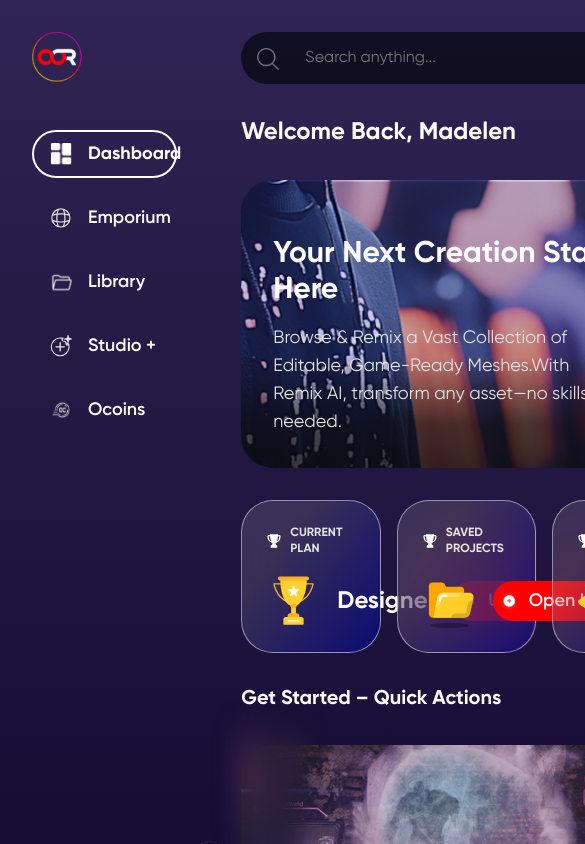
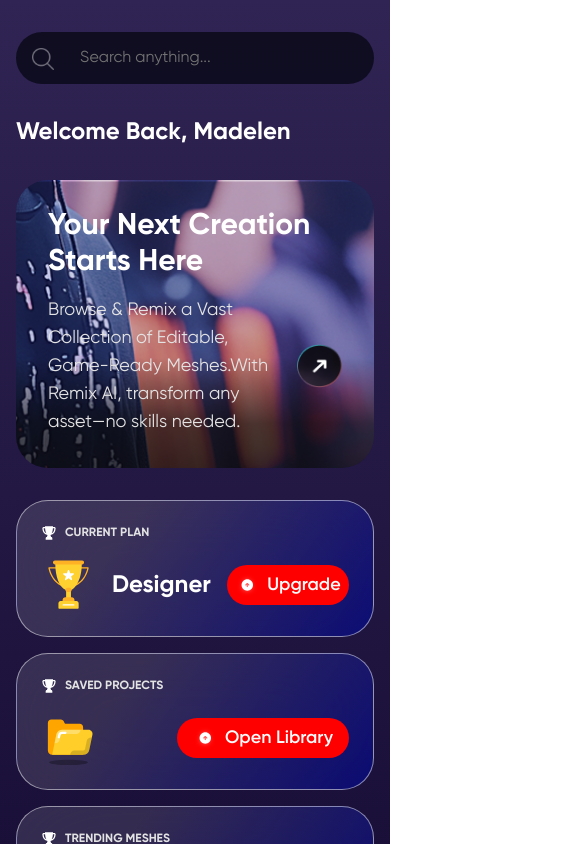
Before and after one commit to mehdi049/gamified-dashboard, a Next.js app: page / in a window 390 px wide. Shown: the top 844 px of the page, 585 px wide, since content can reach past the window. Built offline with nearby package versions, Linux system fonts and the light colour scheme.

Commit message:
Refactor layout and styles for Highlights, Navbar, RightSidebar, and Home components; enhance responsiveness and structure

```diff
--- a/src/app/(home)/_components/highlights.tsx
+++ b/src/app/(home)/_components/highlights.tsx
@@ -24,7 +24,8 @@ export const Highlights = () => {
   ]
 
   return (
-    <div className="grid grid-cols-3 items-center gap-4">
+    <div className="overflow-auto pb-2">
+      <div className="grid grid-cols-1 items-center gap-4 lg:min-w-6xl lg:grid-cols-3">
         {hightLightItems.map((item, index) => (
           <HightLightItem
             key={index}
@@ -34,6 +35,7 @@ export const Highlights = () => {
             ctaText={item.ctaText}
           />
         ))}
+      </div>
     </div>
   )
 }
--- a/src/app/(home)/page.tsx
+++ b/src/app/(home)/page.tsx
@@ -7,7 +7,7 @@ import { QuickActions } from './_components/quick-actions'
 export default function Home() {
   return (
     <>
-      <div className="grow space-y-8 px-8">
+      <div className="grow space-y-8 overflow-x-hidden">
         <SearchForm />
 
         <H2 className="text-white">Welcome Back, Madelen</H2>
--- a/src/app/layout.tsx
+++ b/src/app/layout.tsx
@@ -44,14 +44,16 @@ export default function RootLayout({
   return (
     <html lang="en">
       <body
-        className={`${gilroyFont.variable} font-gilroy flex min-h-screen w-full justify-between py-8 antialiased`}
+        className={`${gilroyFont.variable} font-gilroy antialiased`}
         style={{
           background: 'linear-gradient(180deg, #2F2453 0%, #0D0429 100%)',
         }}
       >
-        <Navbar />
-        {children}
-        <RightSidebar />
+        <main className="flex min-h-screen w-full justify-between gap-0 px-4 py-8 md:gap-12">
+          <Navbar />
+          {children}
+          <RightSidebar />
+        </main>
       </body>
     </html>
   )
--- a/src/components/navbar/index.tsx
+++ b/src/components/navbar/index.tsx
@@ -4,12 +4,14 @@ import Image from 'next/image'
 
 export const Navbar = () => {
   return (
-    <div className="flex min-h-[calc(100vh-64px)] w-full max-w-max flex-col justify-between gap-4 px-8">
-      <div className="space-y-12">
-        <Image src="/svg/logo.svg" alt="logo" width={50} height={50} />
-        <TopNavLinks />
+    <div>
+      <div className="hidden min-h-[calc(100vh-64px)] w-[180px] flex-col justify-between gap-4 md:flex">
+        <div className="space-y-12">
+          <Image src="/svg/logo.svg" alt="logo" width={50} height={50} />
+          <TopNavLinks />
+        </div>
+        <BottomNavLinks />
       </div>
-      <BottomNavLinks />
     </div>
   )
 }
--- a/src/components/right-sidebar/index.tsx
+++ b/src/components/right-sidebar/index.tsx
@@ -14,7 +14,7 @@ export const RightSidebar = () => {
   }
 
   return (
-    <div className="min-h-[calc(100vh-64px)] w-full max-w-80 space-y-8">
+    <div className="hidden min-h-[calc(100vh-64px)] w-[400px] space-y-8 pr-8 lg:block">
       <NavSection />
       <div className="mx-auto max-w-64 space-y-4 divide-y divide-white/30">
         <ProfileInfo profile={profile} />
--- a/src/components/right-sidebar/nav-section.tsx
+++ b/src/components/right-sidebar/nav-section.tsx
@@ -2,7 +2,7 @@ import Image from 'next/image'
 
 export const NavSection = () => {
   return (
-    <div className="flex items-center gap-8">
+    <div className="flex items-center justify-center gap-8">
       <div className="relative flex w-full max-w-max items-center justify-between gap-3 rounded-2xl border p-2 pr-6">
         <Image src="/svg/coins-gold.svg" width={36} height={36} alt="coins" />
         <span className="text-lg">100,000</span>
```
Lines whose indentation alone changed are shown as unchanged.
